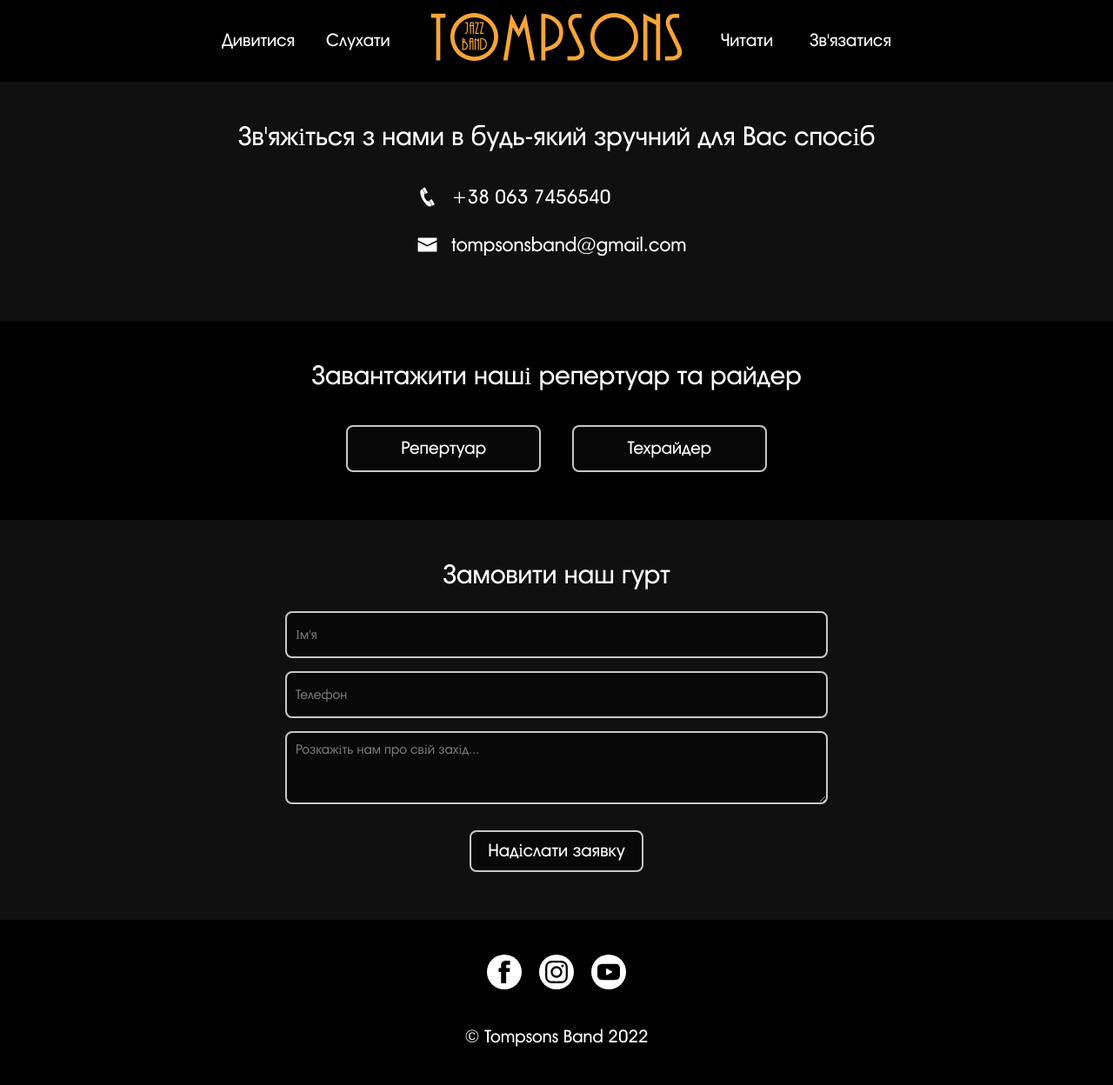
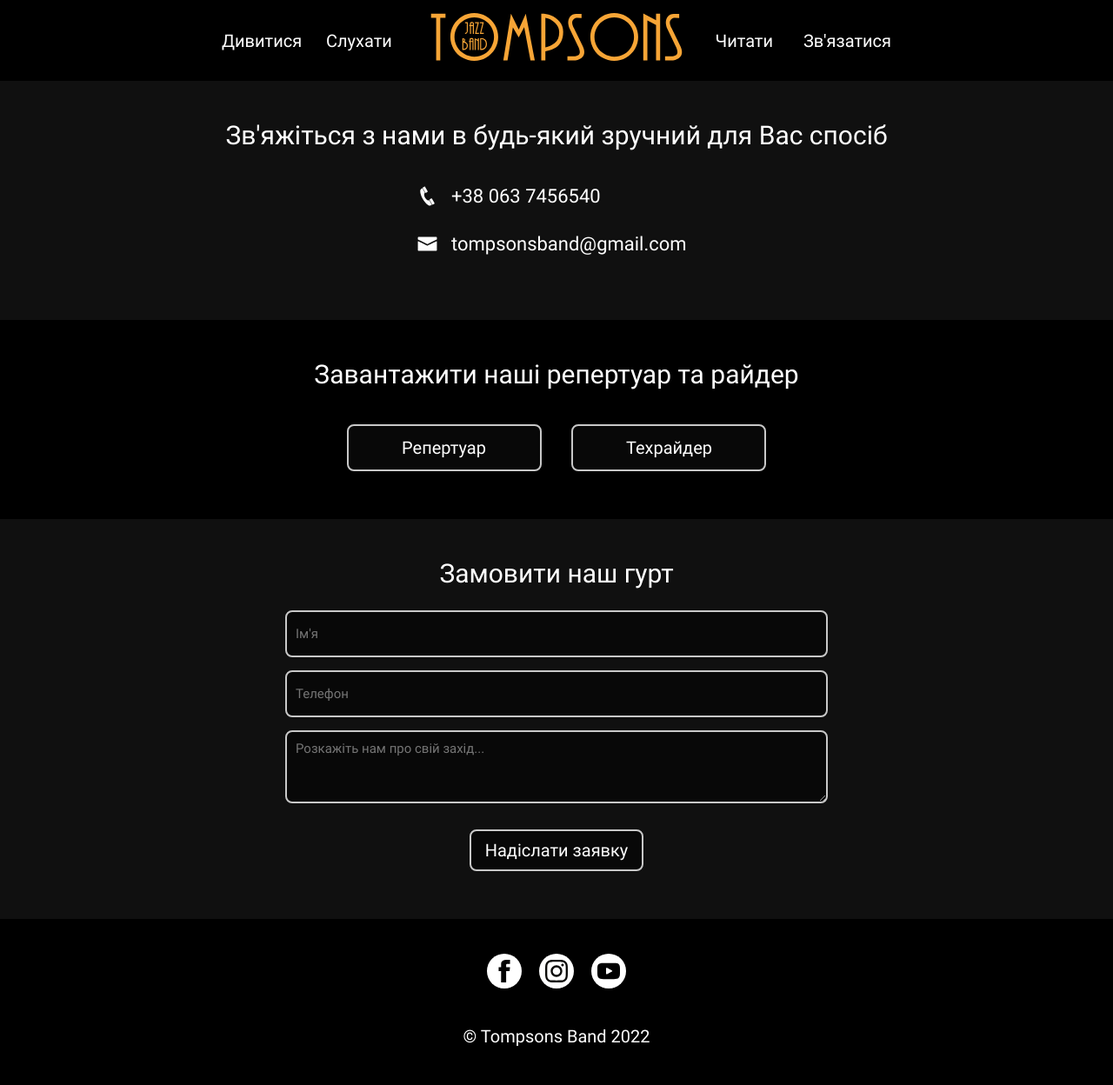
Before and after one commit to oleksii-ponomarov/tompsonsband, a Jekyll site: the page built from contact.md, in a window 1280 px wide. Shown: the whole page at 87% size. Built offline with Jekyll 4.4.1, drawn with Linux system fonts in a browser that asks for light colours.

Commit message:
changed font to Roboto

```diff
--- a/_sass/tompsonsband.scss
+++ b/_sass/tompsonsband.scss
@@ -14,14 +14,14 @@
 }
 
 @font-face {
-	font-family: "a_AvanteB";
-	src: url("fonts/a_AvanteB.ttf") format("truetype");
-	font-style: normal;
-	font-weight: 400;
-	font-display: block;
+  font-family: "Roboto";
+  src: url("fonts/Roboto-Regular.ttf") format("truetype");
+  font-style: normal;
+  font-weight: 400;
+  font-display: block;
 }
 
-$base-font-family: "a_AvanteB" !default;
+$base-font-family: "Roboto" !default;
 $base-font-size:   20px !default;
 $base-font-weight: 400 !default;
 $small-font-size:  $base-font-size * 0.875 !default;
```
Also changed, not shown: assets/fonts/Roboto-Regular.ttf (added), assets/fonts/a_AvanteB.ttf (deleted).
